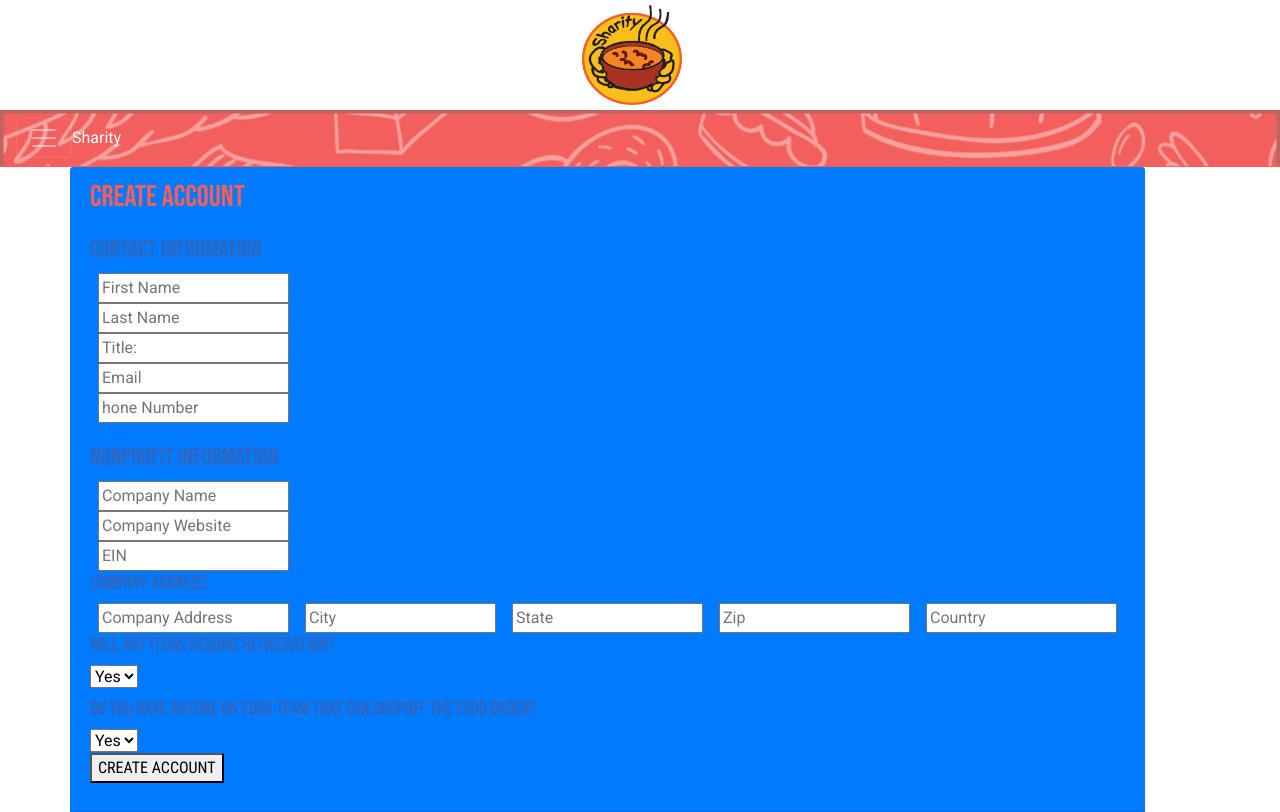
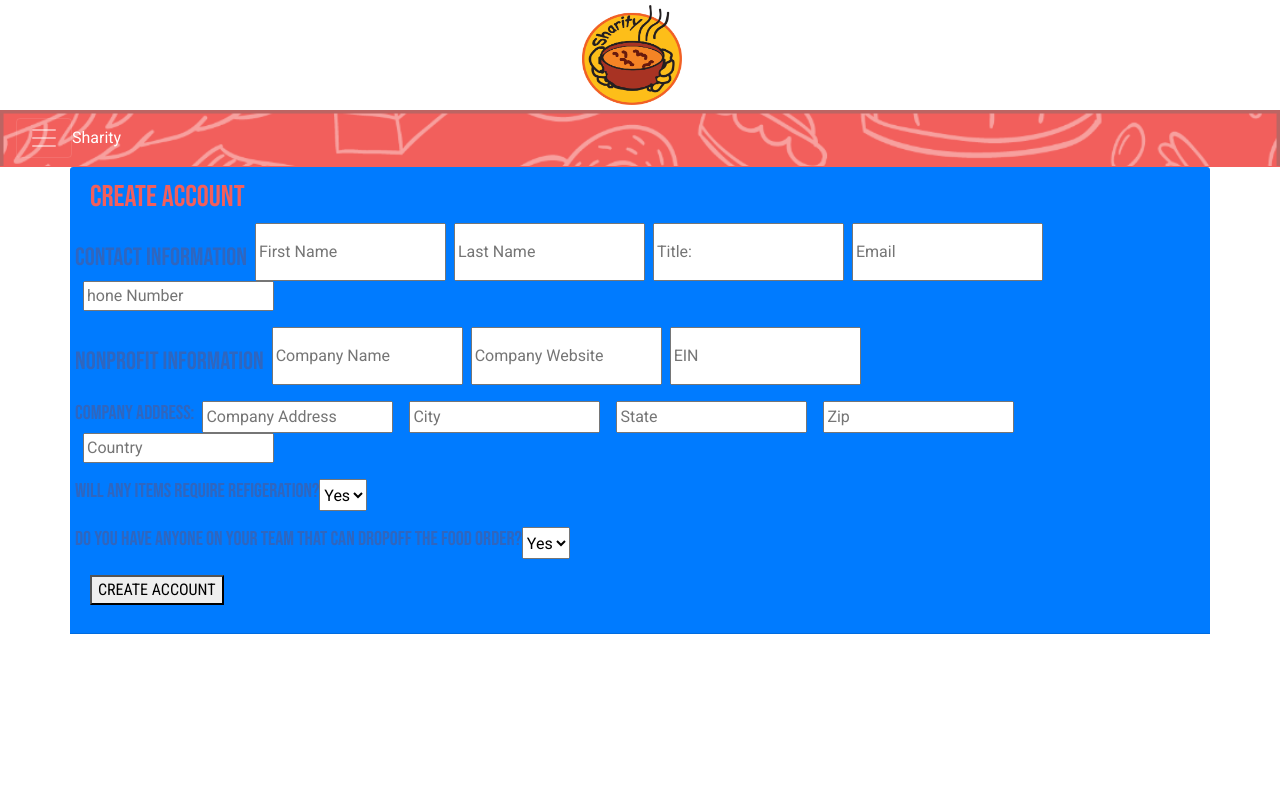
Before and after one commit to cod3rShea/sharity-official, a React (Create React App) app in the folder client/: page /restaurant-register in a window 1280 px wide. Built offline with nearby package versions, Linux system fonts and the light colour scheme.

Commit message:
clean layout

```diff
--- a/client/src/components/VendorSignUp/index.js
+++ b/client/src/components/VendorSignUp/index.js
@@ -71,33 +71,21 @@ class VendorSignUp extends React.Component {
 					<div className="card-header bg-primary text-white">
 						<h1>Create account</h1>
 						<form className="form-group" onSubmit={this.onSubmit}>
-							<h2>Contact Information</h2>
-							<div>
+							<div className="form-group row">
+								<h2>Contact Information</h2>
 								<input placeholder="First Name" className="resturant-input" type="text" name="firstName" value={this.state.firstName} onChange={this.onChange} />
-							</div>
-							<div>
 								<input placeholder="Last Name" className="resturant-input" type="text" name="lastName" value={this.state.lastName} onChange={this.onChange} />
-							</div>
-							<div>
 								<input placeholder="Title:" className="resturant-input" type="text" name="title" value={this.state.title} onChange={this.onChange} />
-							</div>
-							<div>
 								<input placeholder="Email" className="resturant-input" type="text" name="email" value={this.state.email} onChange={this.onChange} />
-							</div>
-							<div>
 								<input placeholder="hone Number" className="resturant-input" type="text" name="phoneNumber" value={this.state.phoneNumber} onChange={this.onChange} />
 							</div>
-							<h2> Nonprofit Information</h2>
-							<div>
+							<div className="form-group row">
+								<h2> Nonprofit Information</h2>
 								<input placeholder="Company Name" className="resturant-input" type="text" name="companyName" value={this.state.companyName} onChange={this.onChange} />
-							</div>
-							<div>
 								<input placeholder="Company Website" className="resturant-input" type="text" name="companyWebsite" value={this.state.companyWebsite} onChange={this.onChange} />
-							</div>
-							<div>
 								<input placeholder="EIN" className="resturant-input" type="text" name="ein" value={this.state.ein} onChange={this.onChange} />
 							</div>
-							<div>
+							<div className="form-group row">
 								<h3>Company Address:</h3>
 								<input placeholder="Company Address" className="address-input" type="text" name="companyAddress" value={this.state.companyAddress} onChange={this.onChange} />
 								<input placeholder="City" className="address-input" type="text" name="companyCity" value={this.state.companyCity} onChange={this.onChange} />
@@ -105,14 +93,14 @@ class VendorSignUp extends React.Component {
 								<input placeholder="Zip" className="address-input" type="text" name="companyZip" value={this.state.companyZip} onChange={this.onChange} />
 								<input placeholder="Country" className="address-input" type="text" name="companyCountry" value={this.state.companyCountry} onChange={this.onChange} />
 							</div>
-							<div>
+							<div className="form-group row">
 								<h3>Will any items require refigeration?</h3>
 								<select value={this.state.refigeration} onChange={this.onChange}>
 									<option value="yes">Yes</option>
 									<option value="no">No</option>
 								</select>
 							</div>
-							<div className="drop-off-section">
+							<div className="form-group row">
 								<h3>Do you have anyone on your team that can dropoff the food order?</h3>
 								<select value={this.state.dropoff} onChange={this.onChange}>
 									<option value="yes">Yes</option>
@@ -123,7 +111,7 @@ class VendorSignUp extends React.Component {
 								type="submit"
 								className="button button_wide">
 								CREATE ACCOUNT
-					</button>
+							</button>
 						</form>
 					</div>
 				</div>
```
